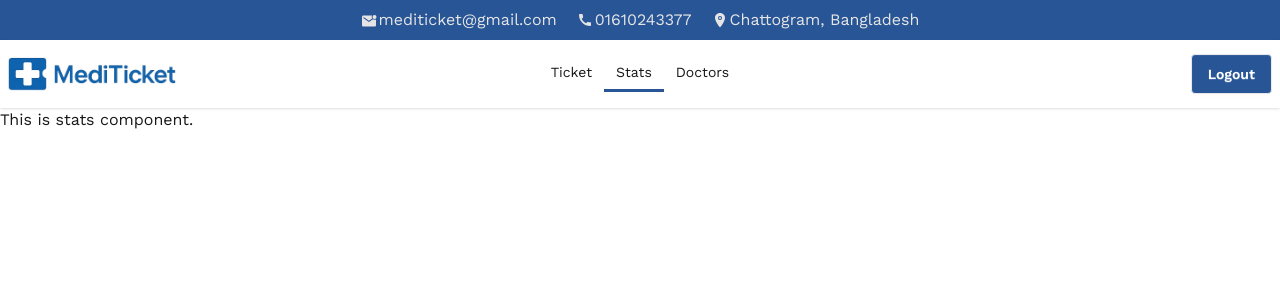
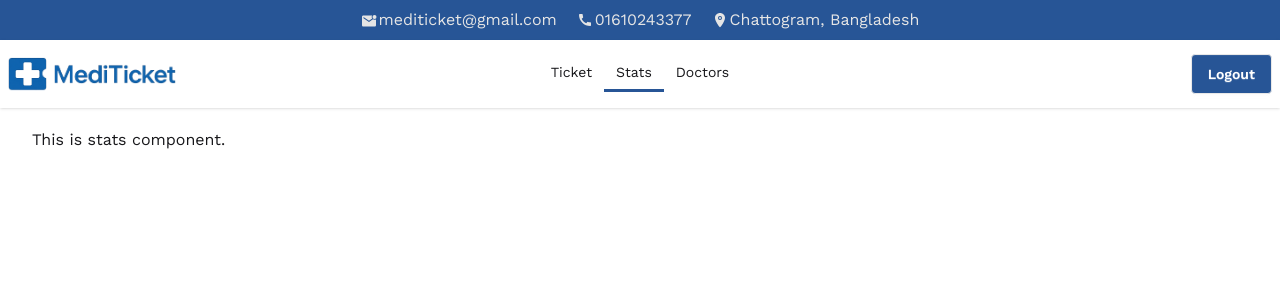
Before and after one commit to Suprio-Das/MediTicket, a React (Vite) app: page /stats in a window 1280 px wide. Shown: the top 300 px of the page. Built offline with nearby package versions, Linux system fonts and the light colour scheme; no server answers; sample sign-in values are in the browser's storage.

Commit message:
Stats container modified

```diff
--- a/src/Components/Stats/Stats.jsx
+++ b/src/Components/Stats/Stats.jsx
@@ -1,6 +1,6 @@
 const Stats = () => {
     return (
-        <div>
+        <div className="w-[95%] mx-auto my-5">
             <h1>This is stats component.</h1>
         </div>
     );
```
